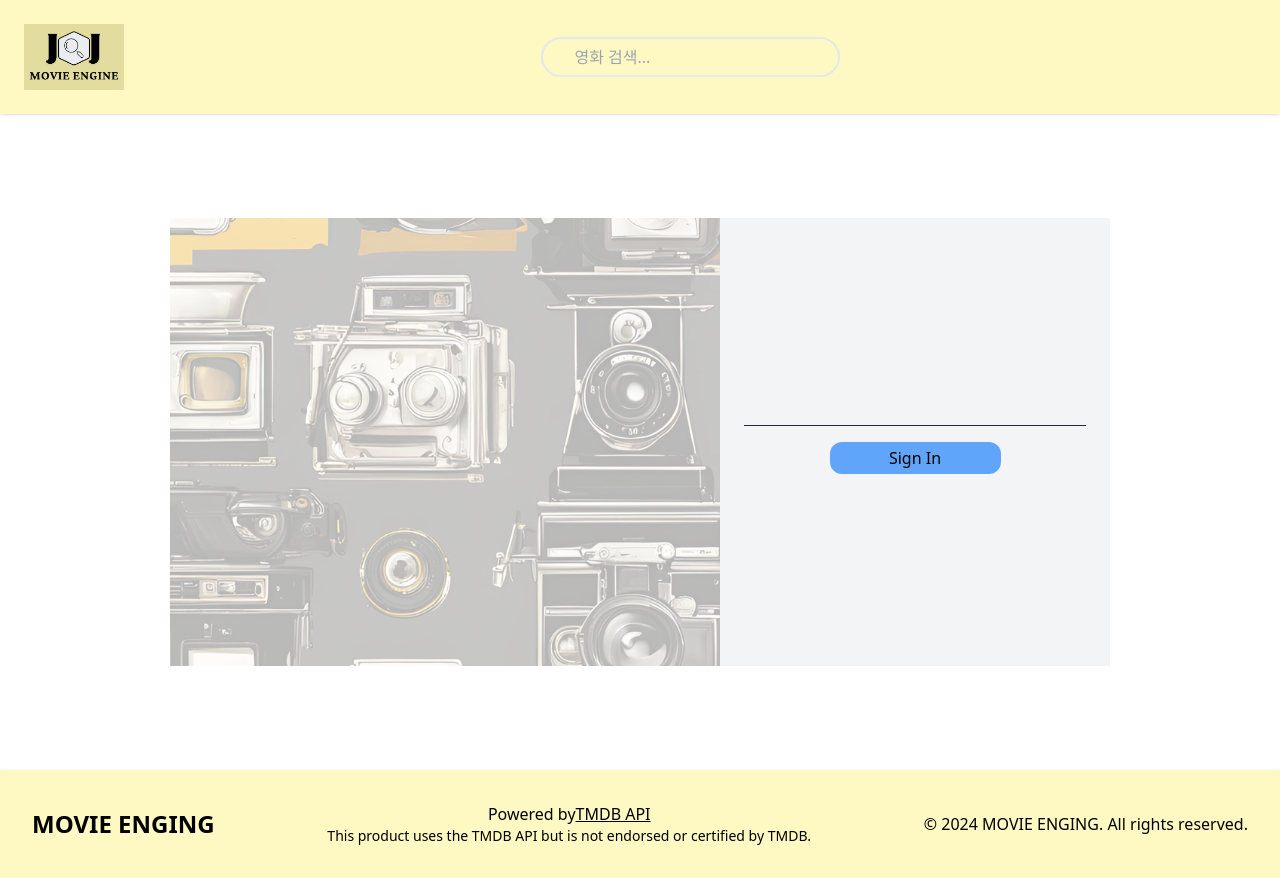
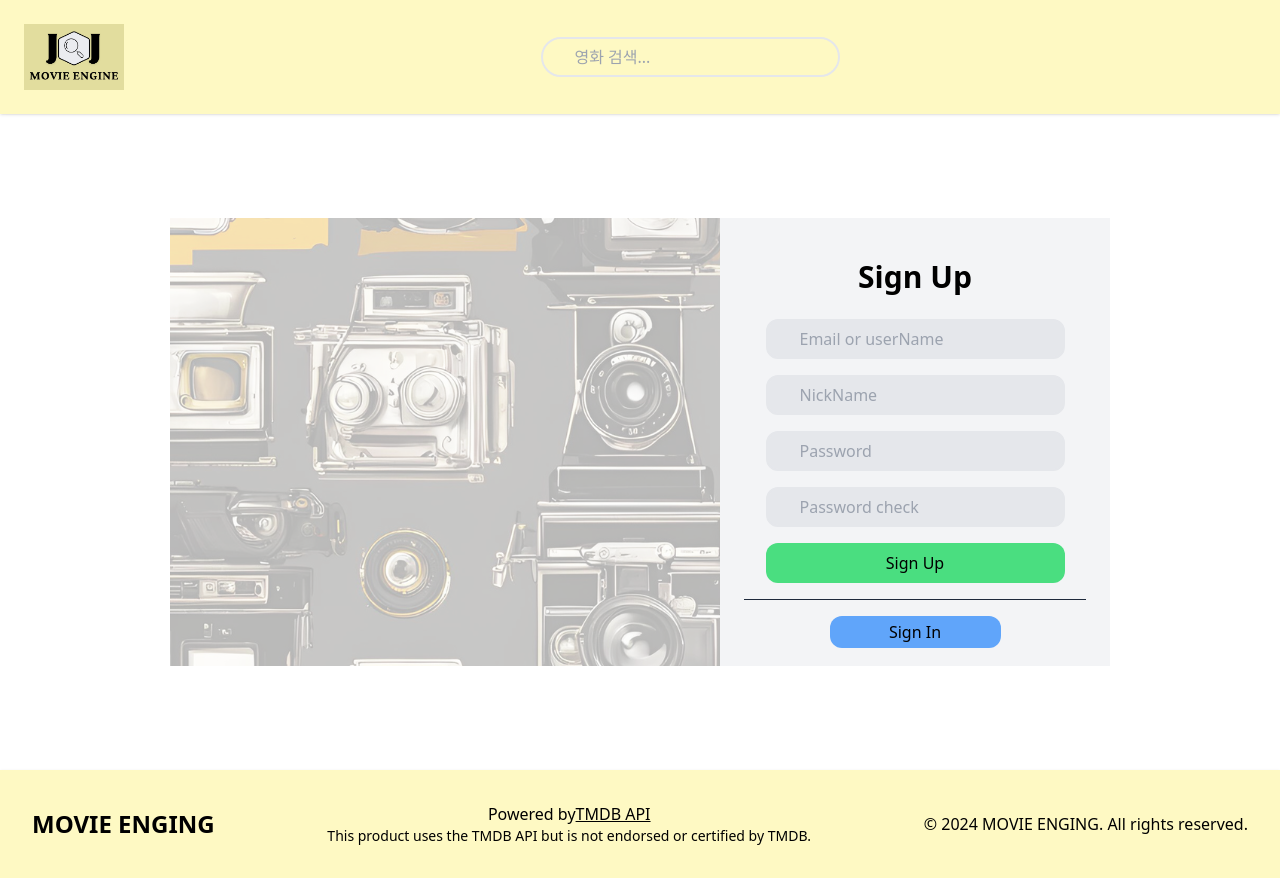
Before and after one commit to jang95/JJ-Movie-App, a React (Vite) app in the folder frontend/: page /login in a window 1280 px wide. Both pictures are taken after a click on the button "Sign up". Built offline with nearby package versions, Linux system fonts and the light colour scheme.

Commit message:
chore: 회원가입 컴포넌트 추가

```diff
--- /dev/null
+++ b/frontend/src/components/Register.tsx
@@ -0,0 +1,46 @@
+import React, { useRef } from 'react';
+
+const Register = () => {
+  const idRef = useRef<HTMLInputElement>(null);
+  const passwordRef = useRef<HTMLInputElement>(null);
+
+  return (
+    <>
+      <p className='font-bold text-3xl p-6'>Sign Up</p>
+
+      <form>
+        <div className='flex flex-col gap-4'>
+          <input
+            className='w-full h-10 px-8 rounded-xl focus:outline-none bg-gray-200 border-2 focus:border-blue-400'
+            ref={idRef}
+            type='text'
+            placeholder='Email or userName'
+          />
+          <input
+            className='w-full h-10 px-8 rounded-xl focus:outline-none bg-gray-200 border-2 focus:border-blue-400'
+            ref={idRef}
+            type='text'
+            placeholder='NickName'
+          />
+          <input
+            className='w-full h-10 px-8 rounded-xl focus:outline-none bg-gray-200 border-2 focus:border-blue-400'
+            ref={passwordRef}
+            type='password'
+            placeholder='Password'
+          />
+          <input
+            className='w-full h-10 px-8 rounded-xl focus:outline-none bg-gray-200 border-2 focus:border-blue-400'
+            ref={passwordRef}
+            type='password'
+            placeholder='Password check'
+          />
+          <button className='w-full h-10 rounded-xl bg-green-400' type='submit'>
+            Sign Up
+          </button>
+        </div>
+      </form>
+    </>
+  );
+};
+
+export default Register;
--- a/frontend/src/pages/login/LoginPage.tsx
+++ b/frontend/src/pages/login/LoginPage.tsx
@@ -1,5 +1,6 @@
 import { useState } from 'react';
 import Login from '../../components/Login';
+import Register from '../../components/Register';
 
 const LoginPage = () => {
   const [isLogin, setIsLogin] = useState<boolean>(true);
@@ -9,7 +10,7 @@ const LoginPage = () => {
       <div className='w-[550px] h-[70%] bg-slate-600 bg-[url("assets/LoginBg.webp")] opacity-30 hidden lg:inline'></div>
 
       <div className='flex flex-col w-[390px] h-[70%] p-6 bg-gray-100 justify-center items-center'>
-        {isLogin ? <Login /> : null}
+        {isLogin ? <Login /> : <Register />}
         <div className='w-full my-4 border-b-[1px] border-y-slate-800'></div>
         <div className='w-[50%]'>
           <button
```
